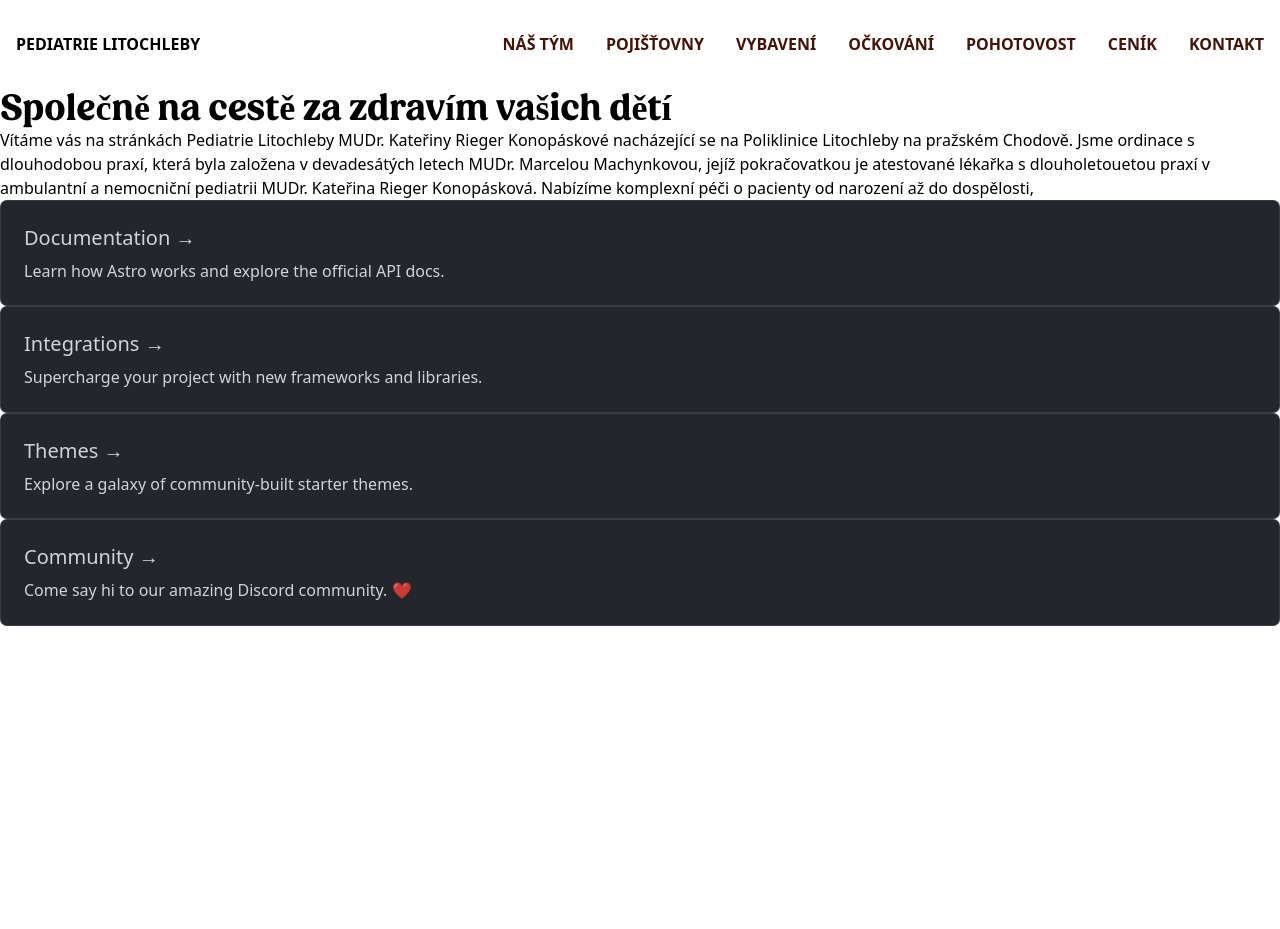
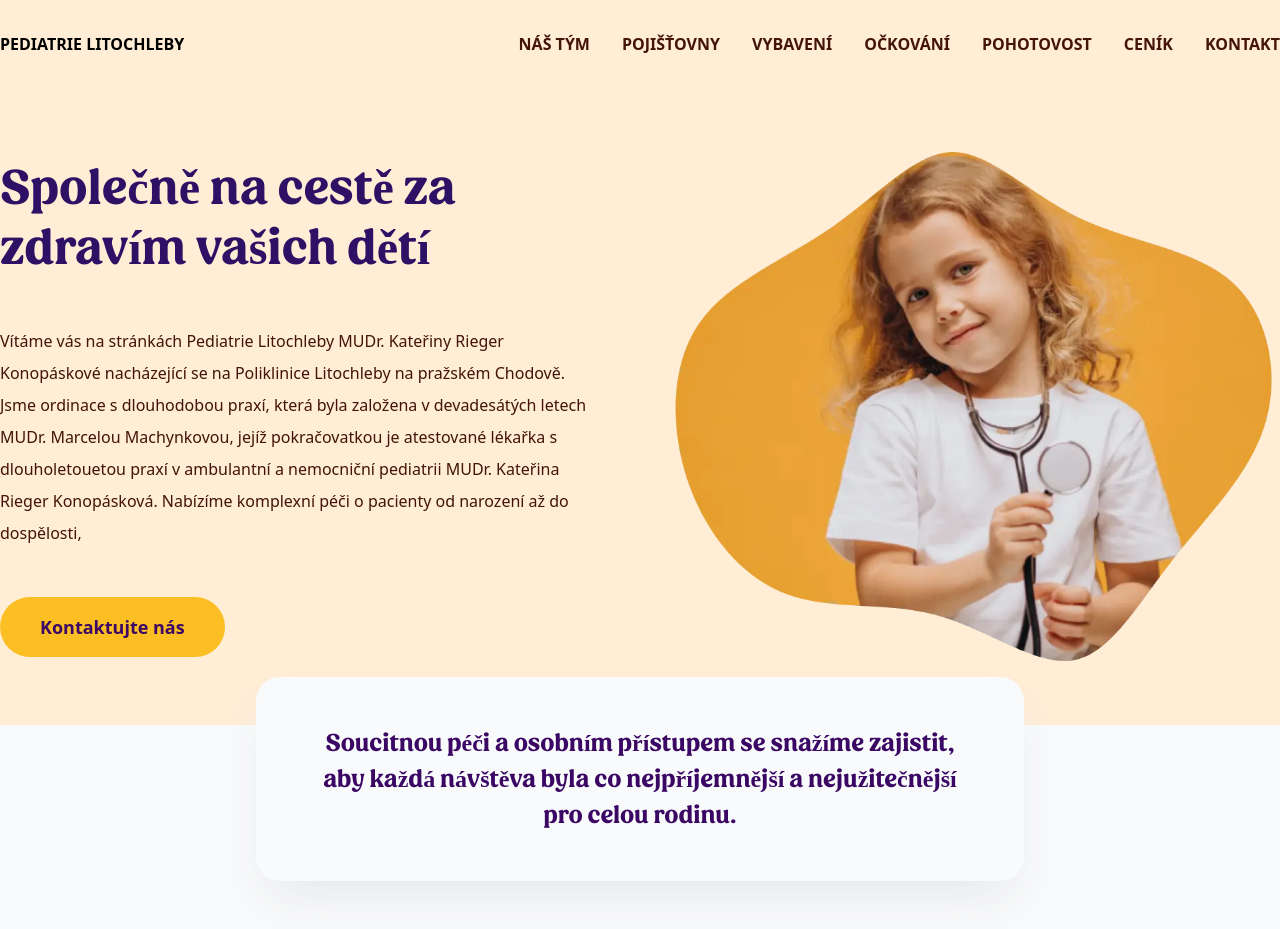
Before and after one commit to blackhexagon/pediatrie-litochleby, an Astro site: page / in a window 1280 px wide. Before the commit the page ends 800 px from the top, so only its background shows below. Built offline with nearby package versions, Linux system fonts and the light colour scheme; Astro itself is replaced by a stand-in of ours.

Commit message:
Add pediatric practice description and hero image

```diff
--- a/config.ts
+++ b/config.ts
@@ -1,5 +1,14 @@
 export default {
   title: "Pediatrie Litochleby",
+  description: `
+    Vítáme vás na stránkách Pediatrie Litochleby MUDr. Kateřiny Rieger
+    Konopáskové nacházející se na Poliklinice Litochleby na pražském Chodově.
+    Jsme ordinace s dlouhodobou praxí, která byla založena v devadesátých letech
+    MUDr. Marcelou Machynkovou, jejíž pokračovatkou je atestované lékařka s
+    dlouholetouetou praxí v ambulantní a nemocniční pediatrii MUDr. Kateřina
+    Rieger Konopásková. Nabízíme komplexní péči o pacienty od narození až do
+    dospělosti,
+  `,
   links: [
     {
       title: "Náš tým",
--- a/src/components/Heading.astro
+++ b/src/components/Heading.astro
@@ -9,11 +9,11 @@ interface Props {
 const { size = Size.MD, as: Element = "h1" } = Astro.props;
 
 const map = {
-  [Size.XS]: "text-lg",
-  [Size.SM]: "text-xl",
-  [Size.MD]: "text-2xl",
-  [Size.LG]: "text-3xl",
-  [Size.XL]: "text-4xl",
+  [Size.XS]: "text-xg",
+  [Size.SM]: "text-2xl leading-normal",
+  [Size.MD]: "text-3xl",
+  [Size.LG]: "text-4xl",
+  [Size.XL]: "text-5xl leading-tight",
 };
 ---
 
--- a/src/layouts/Layout.astro
+++ b/src/layouts/Layout.astro
@@ -19,9 +19,9 @@ const { title, description } = Astro.props;
     <meta name="generator" content={Astro.generator} />
     <title>{title}</title>
   </head>
-  <body>
+  <body class="bg-orange-100">
     <header
-      class="flex items-center justify-between gap-8 container mx-auto px-4 py-8 overflow-hidden"
+      class="flex items-center justify-between gap-8 container mx-auto py-8 overflow-hidden"
     >
       <strong class="uppercase font-bold">{config.title}</strong>
       <nav class="flex">
--- a/src/pages/index.astro
+++ b/src/pages/index.astro
@@ -1,41 +1,40 @@
 ---
 import Layout from "../layouts/Layout.astro";
-import Card from "../components/Card.astro";
 import Heading from "../components/Heading.astro";
 import { Size } from "../types";
+import { Image } from "astro:assets";
+import heroImage from "../images/hero.webp";
+import config from "../../config";
 ---
 
-<Layout title="Welcome to Astro." description="lorem">
-  <Heading size={Size.XL}>Společně na cestě za zdravím vašich dětí</Heading>
-  <p>
-    Vítáme vás na stránkách Pediatrie Litochleby MUDr. Kateřiny Rieger
-    Konopáskové nacházející se na Poliklinice Litochleby na pražském Chodově.
-    Jsme ordinace s dlouhodobou praxí, která byla založena v devadesátých letech
-    MUDr. Marcelou Machynkovou, jejíž pokračovatkou je atestované lékařka s
-    dlouholetouetou praxí v ambulantní a nemocniční pediatrii MUDr. Kateřina
-    Rieger Konopásková. Nabízíme komplexní péči o pacienty od narození až do
-    dospělosti,
-  </p>
-  <ul class="link-card-grid">
-    <Card
-      href="https://docs.astro.build/"
-      title="Documentation"
-      body="Learn how Astro works and explore the official API docs."
-    />
-    <Card
-      href="https://astro.build/integrations/"
-      title="Integrations"
-      body="Supercharge your project with new frameworks and libraries."
-    />
-    <Card
-      href="https://astro.build/themes/"
-      title="Themes"
-      body="Explore a galaxy of community-built starter themes."
-    />
-    <Card
-      href="https://astro.build/chat/"
-      title="Community"
-      body="Come say hi to our amazing Discord community. ❤️"
-    />
-  </ul>
+<Layout title={config.title} description={config.description}>
+  <section class="py-16">
+    <div class="container grid grid-cols-2 gap-8 mx-auto items-center">
+      <article class="space-y-12 max-w-prose text-violet-950">
+        <Heading size={Size.XL}>
+          Společně na cestě za zdravím vašich dětí
+        </Heading>
+        <p class="text-orange-950 leading-loose">
+          {config.description}
+        </p>
+        <a
+          href="#"
+          class="inline-flex bg-amber-400 text-purple-950 font-bold text-lg rounded-full py-4 px-10"
+        >
+          Kontaktujte nás
+        </a>
+      </article>
+      <Image src={heroImage} alt="Roztomilá holčička" />
+    </div>
+  </section>
+  <section class="bg-gray-50">
+    <article
+      class="-translate-y-12 shadow-2xl shadow-gray-200 max-w-3xl mx-auto p-12 rounded-3xl bg-gray-50 text-center text-purple-950"
+    >
+      <Heading size={Size.SM} as="p">
+        Soucitnou péči a osobním přístupem se snažíme zajistit, aby každá
+        návštěva byla co nejpříjemnější a nejužitečnější pro celou rodinu.
+      </Heading>
+    </article>
+  </section>
 </Layout>
```
Also changed, not shown: materials/3988941(1).svg (added), materials/3988941.svg (added), materials/family-logo-collection/3988941.svg (added), materials/logo.svg (added), public/images/hero.webp (added), src/images/hero.webp (added).
